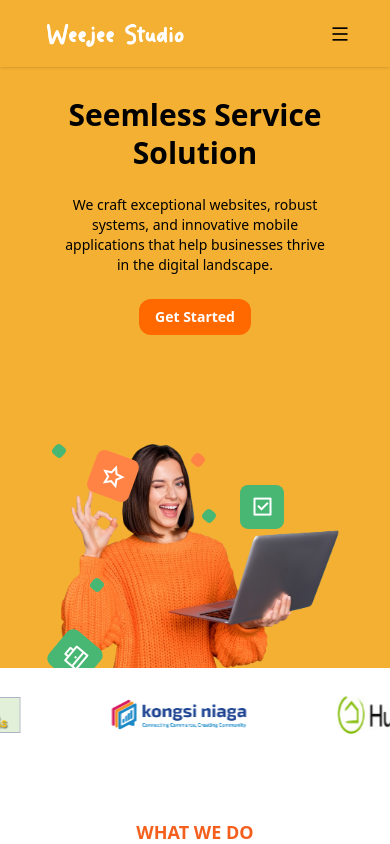
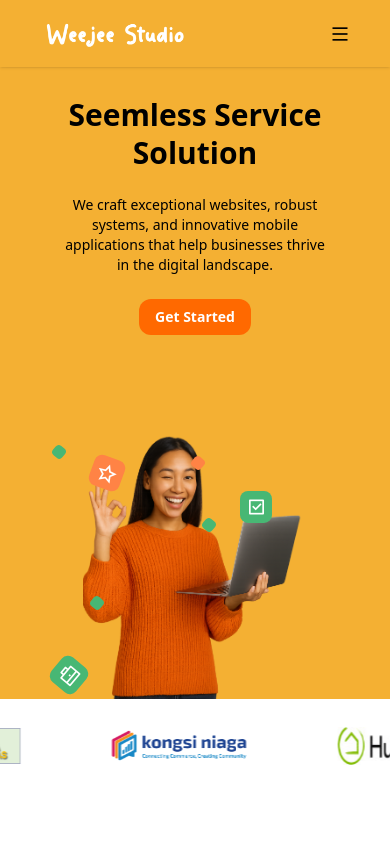
Before and after one commit to Luthfi671/weejee_luthfi, a React (Vite) app: page / in a window 390 px wide. Shown: the top 844 px of the page. Built offline with nearby package versions, Linux system fonts and the light colour scheme.

Commit message:
update img head

```diff
--- a/src/page/home.jsx
+++ b/src/page/home.jsx
@@ -138,21 +138,21 @@ export default function Home() {
 
                     {/* Hero Image */}
                     <div className="relative top-13 ml-4 md:ml-0">
-                        <img src="/assets/background_header.png" alt="Hero Illustration" className="w-full max-w-md lg:max-w-full mx-auto"/>
+                        <img src="/assets/Header_Lady_(2).png" alt="Hero Illustration" className="max-h-70 md:max-h-110 lg:max-w-full mx-auto mr-22 md:mr-60 lg:mr-45"/>
                         <FloatingIcon className="left-[20%] top-[10%]" delay={0}>
-                            <div className='bg-[#FF8345] text-white rotate-20 text-2xl z-20 w-11 h-11 justify-center items-center flex rounded-lg '>
+                            <div className='bg-[#FF8345] text-white rotate-20 text-xl md:text-2xl z-20 w-8 h-8 md:w-11 md:h-11 justify-center items-center flex rounded-lg '>
                                 <i class="ri-star-line"></i>
                             </div>
                         </FloatingIcon>
 
                         <FloatingIcon className="left-[60%] top-[20%]" delay={0.5}>
-                            <div className='bg-[#48B774] text-white text-2xl z-20 w-11 h-11 justify-center items-center flex rounded-lg'>
+                            <div className='bg-[#48B774] text-white  text-xl md:text-2xl z-20 w-8 h-8 md:w-11 md:h-11 justify-center items-center flex rounded-lg'>
                                 <i class="ri-checkbox-line"></i>
                             </div>
                         </FloatingIcon>
 
                         <FloatingIcon className="left-[10%] top-[80%]" delay={0.5}>
-                            <div className='bg-[#48B774] text-white -rotate-50 text-2xl z-20 w-11 h-11 justify-center items-center flex rounded-lg'>
+                            <div className='bg-[#48B774] text-white -rotate-50 text-xl md:text-2xl z-20 w-8 h-8 md:w-11 md:h-11 justify-center items-center flex rounded-lg'>
                                 <i class="ri-briefcase-line"></i>
                             </div>
                         </FloatingIcon>
```
Also changed, not shown: public/assets/Header_Lady_(2).png (added).
